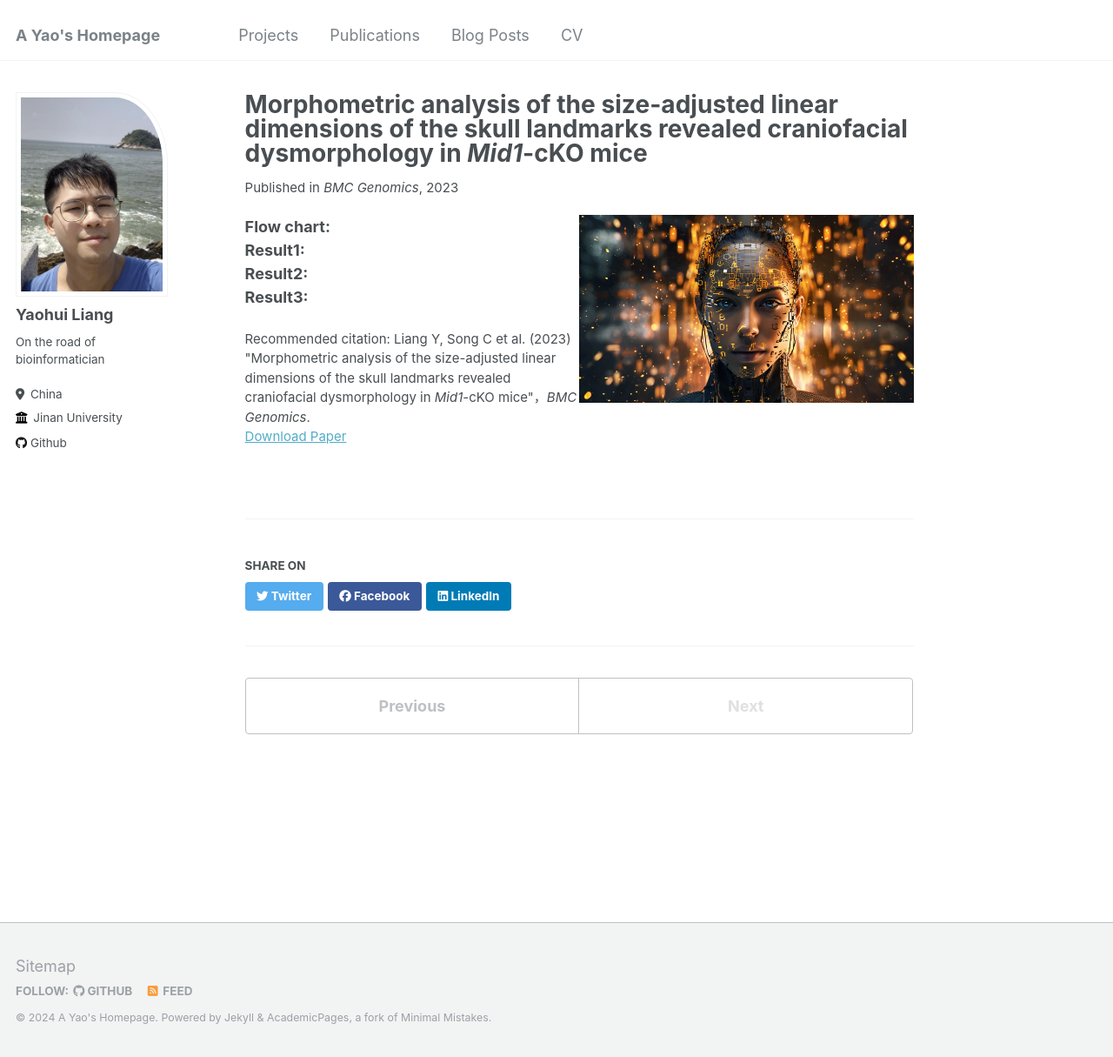
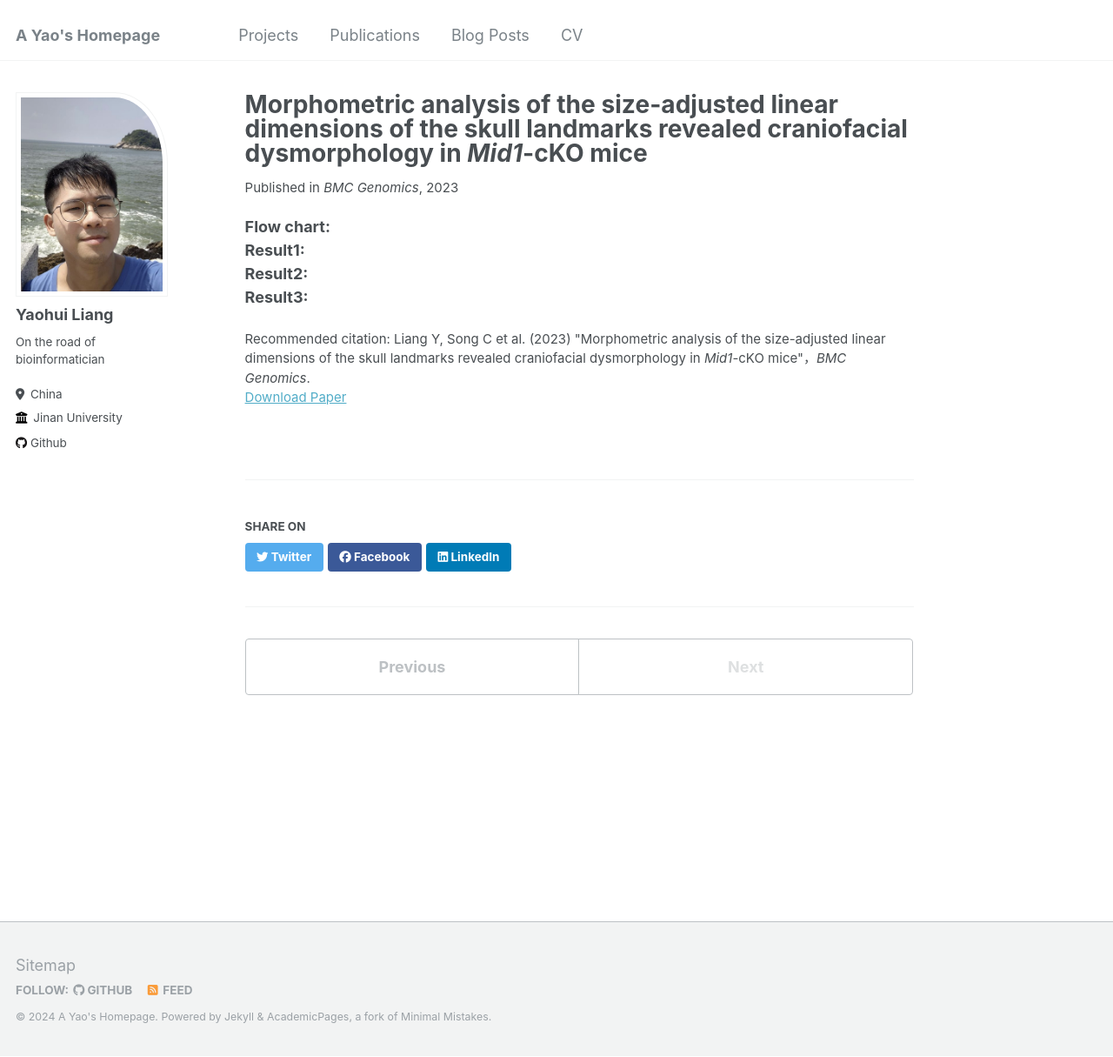
Before and after one commit to Stupid1Fish/Academic-Pages, a Jekyll site: the page built from _publications/2023-paper2.md, in a window 1280 px wide and 1215 px high. Shown: the whole window at 87% size. Built offline with Jekyll 4.4.1, drawn with Linux system fonts in a browser that asks for light colours.

Commit message:
Update 2023-paper2.md

```diff
--- a/_publications/2023-paper2.md
+++ b/_publications/2023-paper2.md
@@ -11,8 +11,6 @@ citation: 'Liang Y, Song C et al. (2023) "Morphometric analysis of the size-adju
 paperurl: 'https://pubmed.ncbi.nlm.nih.gov/36759768/'
 ---
 
-
-<img src="/images/What-is-AI-1-1536x861.jpg" alt="Image created with Midjourney" style="width:50%; height:auto; float:right;">
 **Flow chart:** <br>
 **Result1:** <br>
 **Result2:** <br>
```
